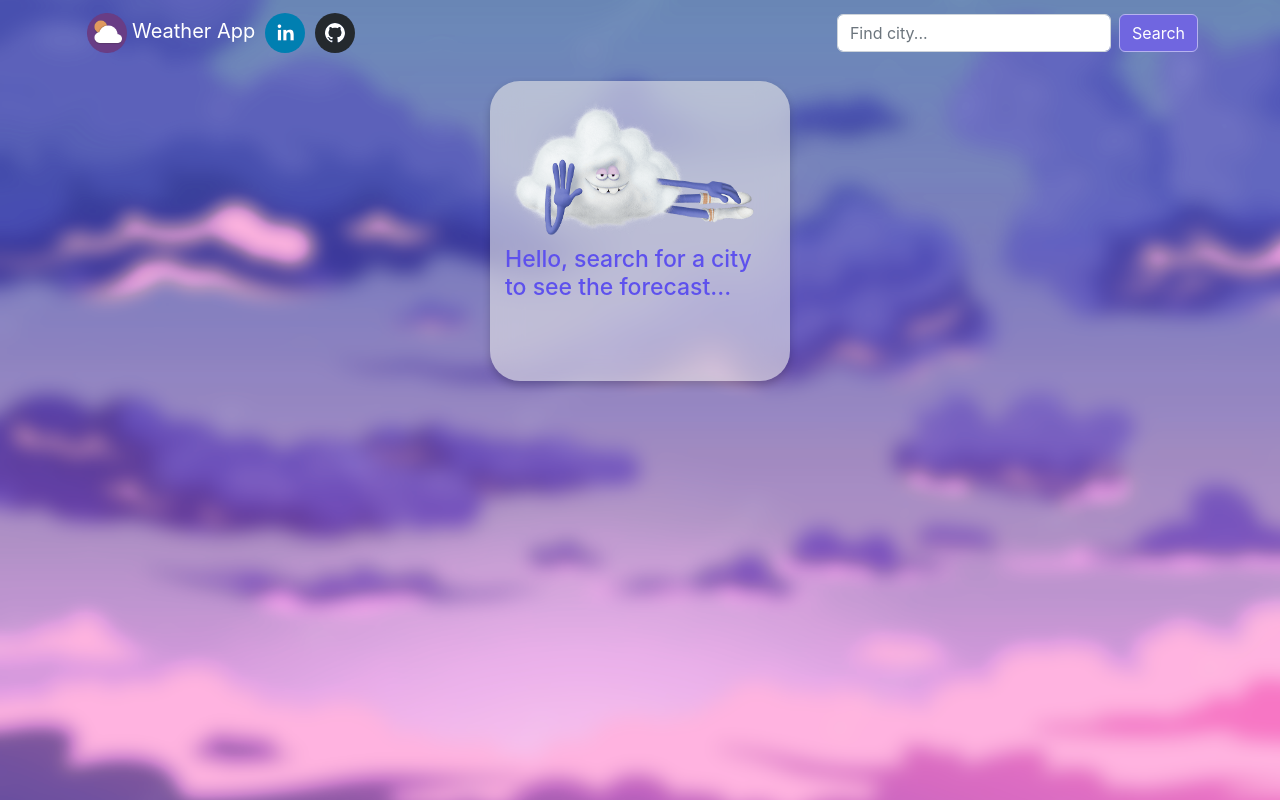
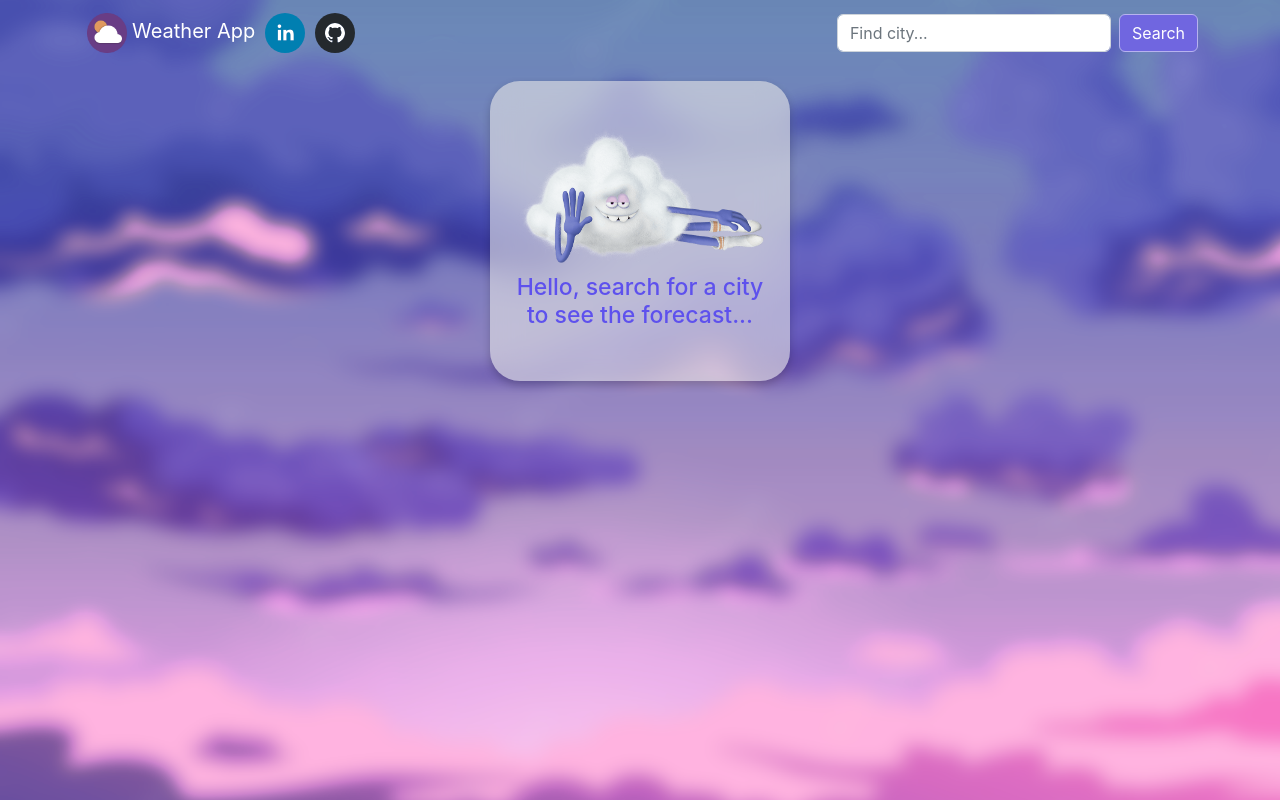
Before and after one commit to siprem10/Weather-app, a React (Create React App) app: page / in a window 1280 px wide. Built offline with nearby package versions, Linux system fonts and the light colour scheme.

Commit message:
features(Ui)

```diff
--- a/src/components/NotResults.css
+++ b/src/components/NotResults.css
@@ -1,9 +1,10 @@
-#notResultsImg {
+.notResultsImg {
     width: 250px;
     height: 150px;
 }
 
-.txtPurple {
+.notResultsDescrip {
     font-size: 23px;
     color: #5e51ed;
+    text-align: center;
 }
--- a/src/components/NotResults.tsx
+++ b/src/components/NotResults.tsx
@@ -7,11 +7,9 @@ export default function NotResults({ cities }: any) {
     return (
         <>
             {cities.length === 0 &&
-                <div className="cardWeather">
-                    <div>
-                        <img id="notResultsImg" src={notResults} alt="404"></img>
-                        <h5 className="txtPurple">Hello, search for a city to see the forecast...</h5>
-                    </div>
+                <div className="cardWeather d-flex flex-column justify-content-center align-items-center p-4">
+                    <img className="notResultsImg" src={notResults} alt="404"></img>
+                    <h5 className="notResultsDescrip">Hello, search for a city to see the forecast...</h5>
                 </div>}
         </>
     );
--- a/src/components/more/ByDay.tsx
+++ b/src/components/more/ByDay.tsx
@@ -1,4 +1,4 @@
-import { IoMdWater } from "react-icons/io";
+import { IoIosWater } from "react-icons/io";
 
 import "./ByDay.css";
 
@@ -12,10 +12,10 @@ export default function ByDay({list} : any){
                         <span className="byDayDay">{city.day}</span>
                     </div>
                     <div className="d-flex align-items-center w-100">
-                        <IoMdWater/>
+                        <IoIosWater/>
                         <span className="byDayHumidity pe-1">{city.humidity}%</span>
-                        <img className="byDayIcon" src={city.iconDay} alt="404"></img>
-                        <img className="byDayIcon" src={city.iconNight} alt="404"></img>
+                        <img className="byDayIcon pt-1" src={city.iconDay} alt="404"></img>
+                        <img className="byDayIcon pt-1" src={city.iconNight} alt="404"></img>
                     </div>
                     <div className="d-flex justify-content-end align-items-center w-100">
                         <span className="byDayTemp">{city.tempMax}°</span>
--- a/src/components/more/ByHour.css
+++ b/src/components/more/ByHour.css
@@ -1,4 +1,13 @@
 .byHourIcon {
-    height: 60px;
+    height: 40px;
     width: 60px;
+    object-fit: cover;
 }
+
+.byHourTemp {
+    font-weight: 600;
+}
+
+.byHourHumidity {
+   font-size: 12px;
+}
--- a/src/components/more/ByHour.tsx
+++ b/src/components/more/ByHour.tsx
@@ -1,3 +1,5 @@
+import { IoIosWater } from "react-icons/io";
+
 import "./ByHour.css";
 
 export default function ByHour({ list }: any) {
@@ -8,8 +10,11 @@ export default function ByHour({ list }: any) {
                 <div key={i} className="d-flex flex-column align-items-center">
                     <span className="">{city.hour}</span>
                     <img className="byHourIcon" src={city.icon} alt="404"></img>
-                    <span className="">{city.temp}°</span>
-                    <span className="">{city.humidity}%</span>
+                    <span className="byHourTemp">{city.temp}°</span>
+                    <div className="d-flex align-items-center">
+                        <IoIosWater/>
+                        <span className="byHourHumidity">{city.humidity}%</span>
+                    </div>
                 </div>
             )}
         </div>
--- a/src/components/more/MoreCard.tsx
+++ b/src/components/more/MoreCard.tsx
@@ -28,10 +28,10 @@ export default function MoreCard() {
             <div className="col d-flex justify-content-center flex-wrap">
                 <div className="cardWeather cardMore">
                     <IoMdArrowRoundBack className="moreBtnBack" onClick={onBack} />
-                    <div className="">
+                    <div className="pb-2">
                         <ByHour list={moreInfo.listByHour}></ByHour>
-                        <ByDay list={moreInfo.listByDay}></ByDay>
                     </div>
+                    <ByDay list={moreInfo.listByDay}></ByDay>
                 </div>
             </div>
         </div>
```
